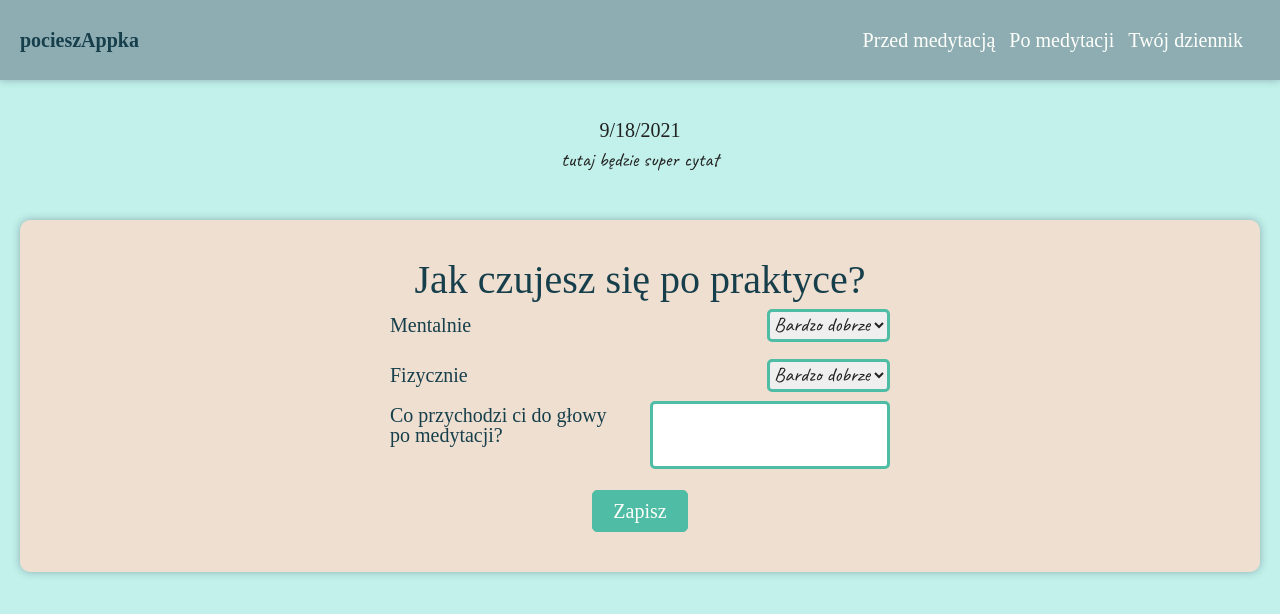
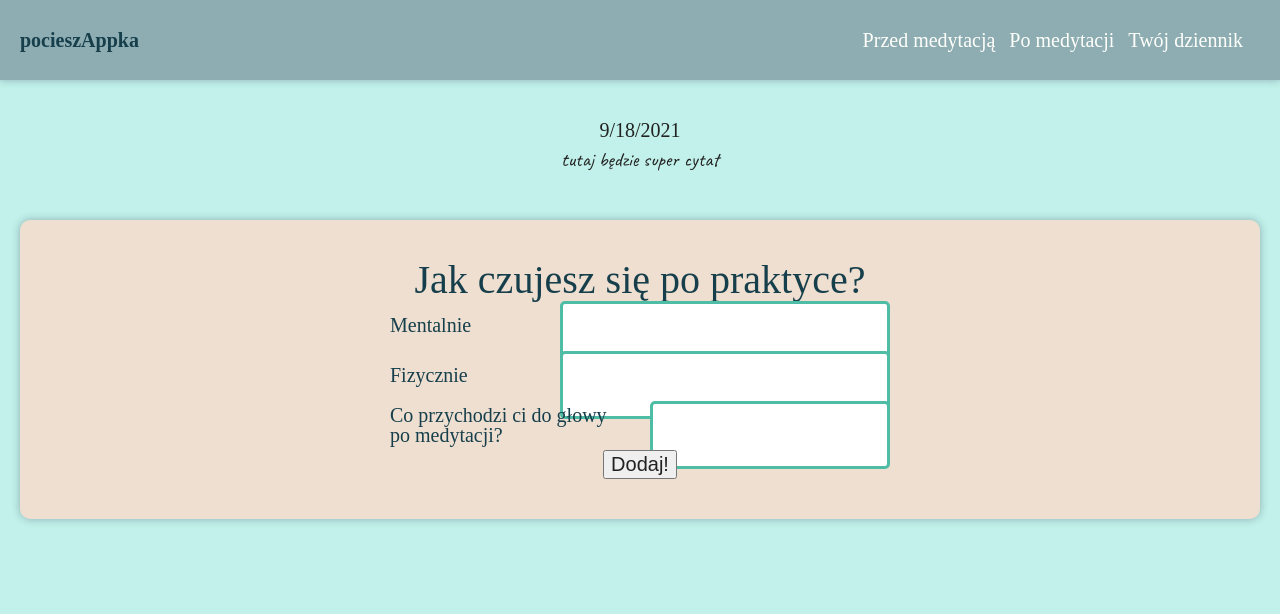
Before and after one commit to WandaSzmuc/pocieszAppka, a React (Create React App) app: page /after in a window 1280 px wide. Shown: the top 614 px of the page. Built offline with nearby package versions, Linux system fonts and the light colour scheme; a web font is replaced by a local one.

Commit message:
working on AfterForm.js

```diff
--- a/src/components/AfterForm.js
+++ b/src/components/AfterForm.js
@@ -1,40 +1,79 @@
-import React from "react";
+import React, { useState } from "react";
 
 const AfterForm = () => {
+  const [input, setData] = useState({
+    mentally: "",
+    physically: "",
+    taughts: "",
+  });
+  const submit = (e) => {
+    e.preventDefault();
+    const { mentally, physically, taughts } = input;
+    const obj = {
+      mentally,
+      physically,
+      taughts,
+    };
+    fetch("http://localhost:3000/diary", {
+      method: "POST",
+      body: JSON.stringify(obj),
+      headers: {
+        "Content-Type": "application/json",
+      },
+    })
+      .then((response) => response.json())
+      .then((data) => {
+        console.log(data);
+        setData((prev) => [...prev, data]);
+      })
+      .catch((error) => {
+        console.log(error);
+      });
+  };
+  const handleChange = (e) => {
+    const { value, id } = e.target;
+    setData((prev) => {
+      return {
+        ...prev,
+        [id]: value,
+      };
+    });
+  };
   return (
     <div className="form-before-medi container">
       <h1 className="main-header">Jak czujesz się po praktyce?</h1>
-      <form className="form">
+      <form className="form" onSubmit={submit}>
         <div>
-          <label>Mentalnie</label>
-          <select name="select" placeholder="mental-before">
-            <option>Bardzo dobrze</option>
-            <option>Dobrze</option>
-            <option>Neutralnie</option>
-            <option>Słabo</option>
-            <option>Źle</option>
-          </select>
+          <label>Mentalnie </label>
+          <input
+            name="select"
+            id="mentally"
+            value={input.mentally}
+            onChange={handleChange}
+          ></input>
         </div>
         <div>
-          <label>Fizycznie</label>
-          <select name="select" placeholder="physical-before">
-            <option>Bardzo dobrze</option>
-            <option>Dobrze</option>
-            <option>Neutralnie</option>
-            <option>Słabo</option>
-            <option>Źle</option>
-          </select>
+          <label>Fizycznie </label>
+          <input
+            name="select"
+            id="physically"
+            value={input.physically}
+            onChange={handleChange}
+          ></input>
         </div>
         <div>
           <label className="taughts">
             Co przychodzi ci do głowy po medytacji?
           </label>
-          <input type="text"></input>
+          <input
+            type="text"
+            id="taughts"
+            value={input.taughts}
+            onChange={handleChange}
+          ></input>
         </div>
 
-        <a href="#" className="btn" type="submit">
-          Zapisz
-        </a>
+        <button type="submit">Dodaj!</button>
       </form>
     </div>
   );
--- a/src/components/BeforeForm.js
+++ b/src/components/BeforeForm.js
@@ -1,59 +1,13 @@
 import React, { useState } from "react";
 
 const BeforeForm = () => {
-  const [data, setData] = useState({
-    mentally: "",
-    phisically: "",
-    taughts: "",
-  });
-  const [item, setItem] = useState([]);
-  const submit = (e) => {
-    e.preventDefault();
-    const { mentally, phisically, taughts } = data;
-    const obj = {
-      mentally,
-      phisically,
-      taughts,
-    };
-
-    setItem((p) => [...p, data]);
-    fetch("http://localhost:3000/diary", {
-      method: "POST",
-      body: JSON.stringify(obj),
-      headers: {
-        "Content-Type": "application/json",
-      },
-    })
-      .then((response) => response.json())
-      .then((data) => {
-        console.log(data);
-        setData((prev) => [...prev, data]);
-      })
-      .catch((error) => {
-        console.log(error);
-      });
-  };
-  const handleChange = (e) => {
-    const { value, id } = e.target;
-    setData((prev) => {
-      return {
-        ...prev,
-        [id]: value,
-      };
-    });
-  };
   return (
     <div className="form-before-medi container">
       <h1 className="main-header">Witaj! Jak się dziś czujesz?</h1>
-      <form className="form" onSubmit={submit}>
+      <form className="form">
         <div>
           <label>Mentalnie</label>
-          <select
-            onChange={handleChange}
-            name="select"
-            id="mentally"
-            value={data.mentally}
-          >
+          <select>
             <option value="Bardzo dobrze">Bardzo dobrze</option>
             <option value="Dobrze">Dobrze</option>
             <option value="Neutralnie">Neutralnie</option>
@@ -63,12 +17,7 @@ const BeforeForm = () => {
         </div>
         <div>
           <label>Fizycznie</label>
-          <select
-            onChange={handleChange}
-            name="select"
-            id="phisically"
-            value={data.phisically}
-          >
+          <select>
             <option value="Bardzo dobrze">Bardzo dobrze</option>
             <option value="Dobrze">Dobrze</option>
             <option value="Neutralnie">Neutralnie</option>
@@ -80,12 +29,7 @@ const BeforeForm = () => {
           <label className="taughts">
             Zapisz myśli które ci dziś towarzyszą
           </label>
-          <input
-            onChange={handleChange}
-            id="taughts"
-            value={data.taughts}
-            type="text"
-          ></input>
+          <input></input>
         </div>
         <a href="#" className="btn" type="submit">
           Zapisz
```
